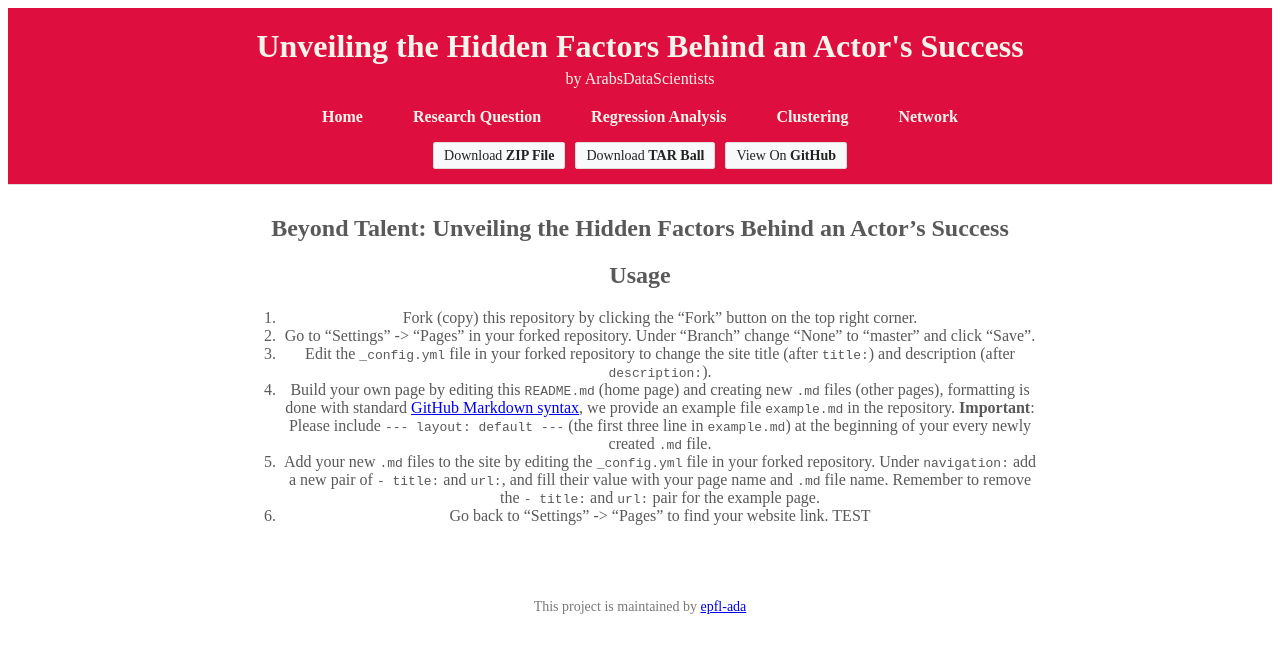
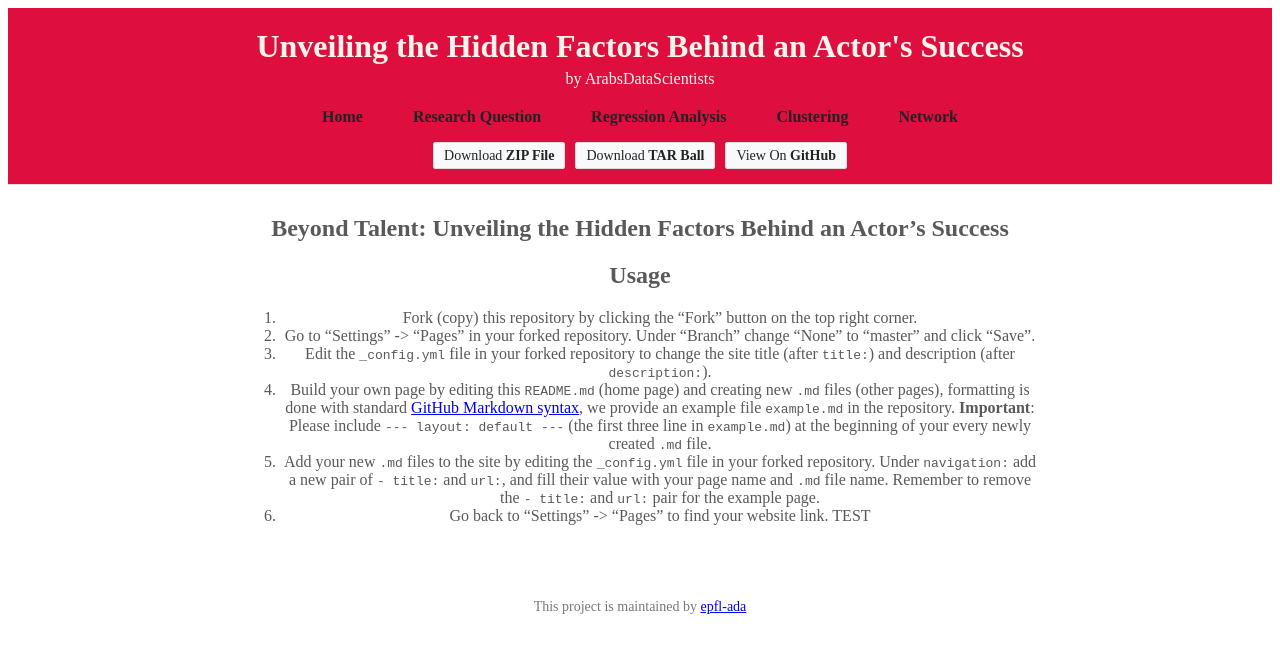
Before and after one commit to epfl-ada/ada-2024-project-arabsdatascientists2024, a Jekyll site: the page built from README.md, in a window 1280 px wide. Shown: the top 653 px of the page. Built offline with Jekyll 4.4.1, drawn with Linux system fonts in a browser that asks for light colours; our own code applies the rules of GitHub Pages for plain Markdown files.

Commit message:
Update styles.css

```diff
--- a/assets/css/styles.css
+++ b/assets/css/styles.css
@@ -35,7 +35,7 @@ nav ul li {
 nav ul li a {
   text-decoration: none;
   font-size: 16px;
-  color: #f8f4eb;
+  color: #222;
   font-weight: bold;
   padding: 10px 15px;
   border-radius: 5px;
```
